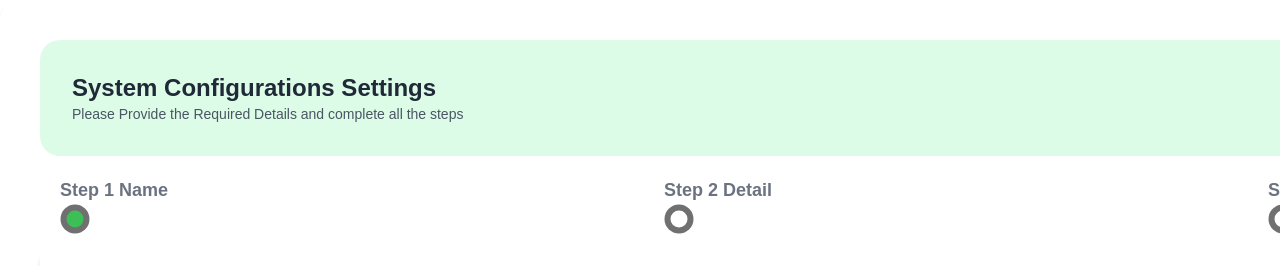
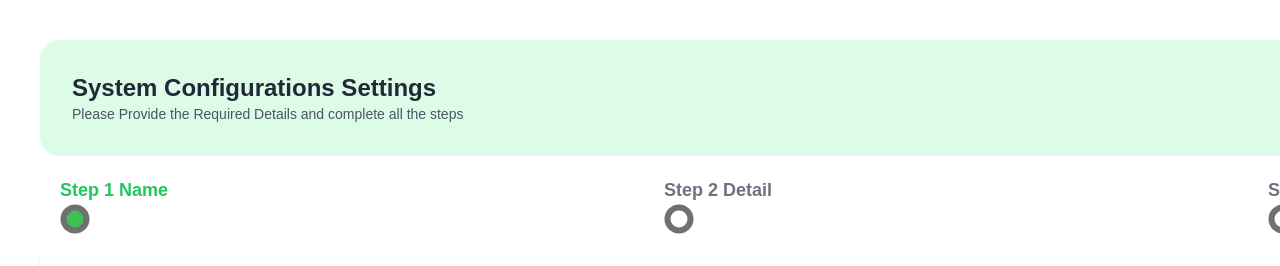
Before and after one commit to KhushiTayal/multistepformass, a React (Vite) app: page / in a window 1280 px wide. Shown: the top 266 px of the page. Built offline with nearby package versions, Linux system fonts and the light colour scheme.

Commit message:
tailwind

```diff
--- a/src/App.tsx
+++ b/src/App.tsx
@@ -29,10 +29,6 @@ const App: React.FC = () => {
     setFormData({ ...formData, [name]: value });
   };
 
-  // const handleSubmit = () => {
-  //   console.log('Form submitted:', formData);
-  //   // Here you can implement the logic to send formData to Xano backend
-  // };
 
   const finish = () => {
     console.log('Finishing the step');
@@ -48,7 +44,7 @@ const App: React.FC = () => {
 
       <div className="stepper flex justify-between p-5 gap-10">
         <div className="step-container items-center gap-5 cursor-pointer" onClick={() => setStep(1)}>
-          <div className="step text-lg font-semibold text-center text-gray-500">Step 1 Name</div>
+        <div className={`step text-lg font-semibold text-center ${step >= 1 ? 'text-green-500' : 'text-gray-500'}`}>Step 1 Name</div>
           <svg
             width="30"
             height="30"
@@ -62,7 +58,7 @@ const App: React.FC = () => {
           </svg>
         </div>
         <div className="step-container items-center gap-5 cursor-pointer" onClick={() => setStep(2)}>
-          <div className="step text-lg font-semibold text-center text-gray-500">Step 2 Detail</div>
+          <div className={`step text-lg font-semibold text-center ${step >= 2 ? 'text-green-500' : 'text-gray-500'}`}>Step 2 Detail</div>
           <svg
             width="30"
             height="30"
@@ -76,7 +72,7 @@ const App: React.FC = () => {
           </svg>
         </div>
         <div className="step-container items-center gap-5 cursor-pointer" onClick={() => setStep(3)}>
-          <div className="step text-lg font-semibold text-center text-gray-500">Step 3 Finish</div>
+          <div className={`step text-lg font-semibold text-center ${step >= 3 ? 'text-green-500' : 'text-gray-500'}`}>Step 3 Finish</div>
           <svg
             width="30"
             height="30"
```
